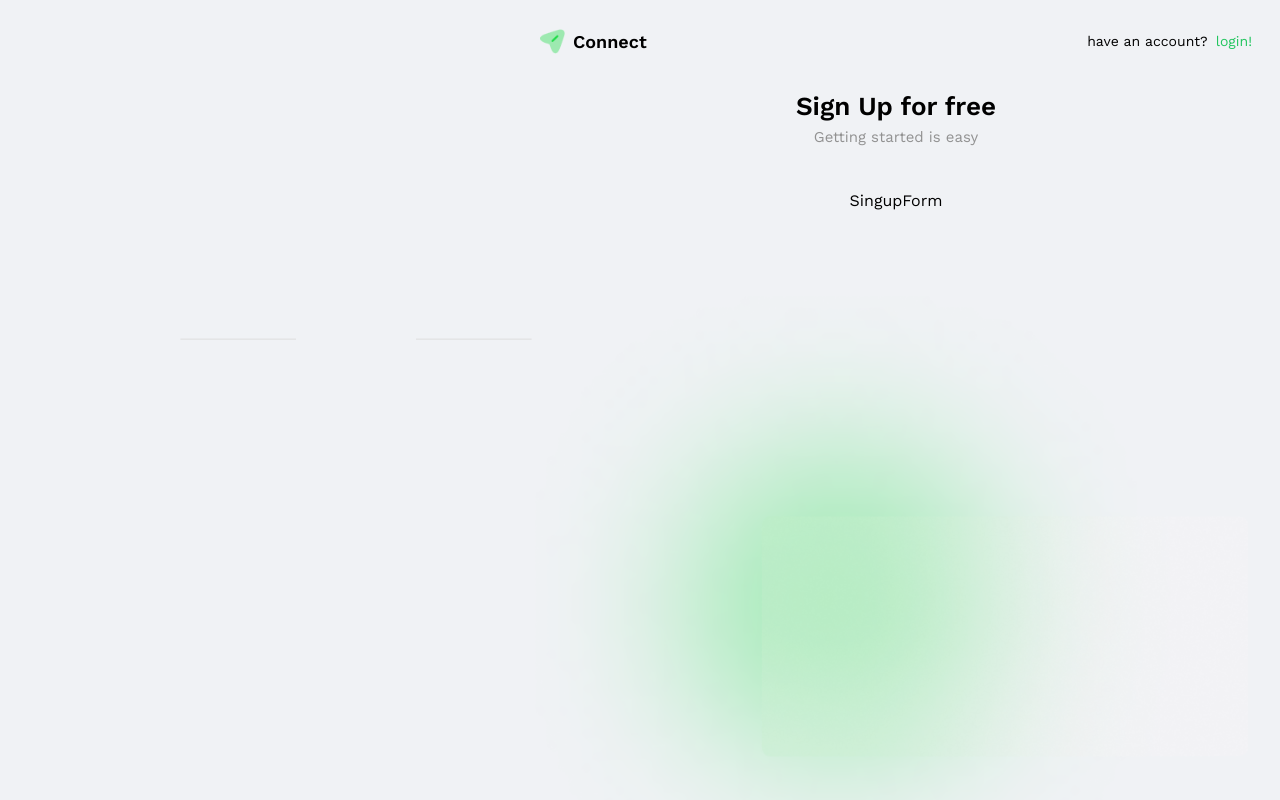
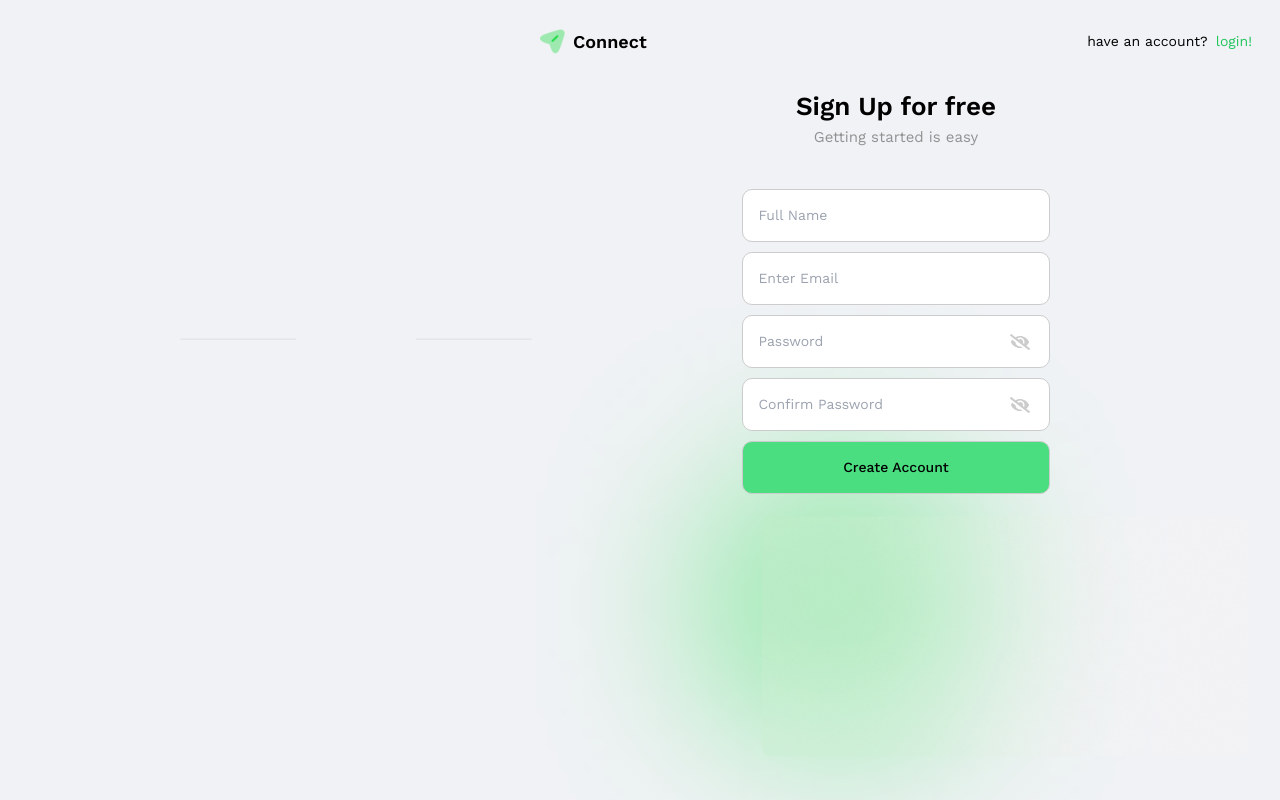
Before and after one commit to LokeshSingh07/connect-chat, a React (Vite) app in the folder client/: page /signup in a window 1280 px wide. Built offline with nearby package versions, Linux system fonts and the light colour scheme; sample sign-in values are in the browser's storage.

Commit message:
Login and signup form created

```diff
--- a/client/package.json
+++ b/client/package.json
@@ -10,8 +10,10 @@
     "preview": "vite preview"
   },
   "dependencies": {
+    "axios": "^1.7.2",
     "react": "^18.3.1",
     "react-dom": "^18.3.1",
+    "react-icons": "^5.2.1",
     "react-router-dom": "^6.24.1"
   },
   "devDependencies": {
--- a/client/src/App.jsx
+++ b/client/src/App.jsx
@@ -4,6 +4,8 @@ import { Route, Routes } from 'react-router-dom';
 import Signup from './pages/Signup';
 import Login from './pages/Login';
 import ErrorPage from "./pages/ErrorPage"
+import SecuredRoute from './components/Auth/SecuredRoute';
+import Home from "./pages/Home"
 
 
 
@@ -17,16 +19,27 @@ function App() {
 
       <Routes>
 
+        <Route
+          path="/home"
+          element={<Home/>}
+        />
 
         <Route
           path="/"
-          element={<Login />}
-
+          element={
+            <SecuredRoute>
+              <Login />
+            </SecuredRoute>
+          }
         />
 
         <Route
           path='/signup'
-          element={<Signup/>}
+          element={
+            <SecuredRoute>
+              <Signup/>
+            </SecuredRoute>
+          }
 
         />
 
--- a/client/src/components/Auth/LoginForm.jsx
+++ b/client/src/components/Auth/LoginForm.jsx
@@ -1,12 +1,98 @@
-import React from 'react'
-
-const LoginForm = () => {
+import React, { useState } from 'react'
+import "../../App.css";
+import { FaEye, FaEyeSlash } from "react-icons/fa";
+import axios from 'axios';
 
 
 
+const LoginForm = () => {
+  const [formData, setFormData] = useState({
+    email: '',
+    password: ''
+  })
+  const {email, password} = formData;
+
+  const [showPassword, setShowPassword] = useState(false);
+
+
+
+  const handleOnChange = (e)=>{
+    setFormData((prevState)=>({
+      ...prevState,
+      [e.target.name]: e.target.value
+    }))
+  }
+
+
+
+
+  const handleOnSubmit = async(e)=>{
+    e.preventDefault();
+    console.log('form submitted', formData);
+
+    try{
+      const response = await axios.post(`${import.meta.env.VITE_BASE_URL}/api/v1/user/login`, formData)
+
+      console.log(response.data.data);
+      localStorage.setItem('accesToken', response.data.data.token);
+    }
+    catch(err){
+      console.log(err);
+    }
+
+  }
+
+
   return (
-    <div>
-        LoginForm
+    <div className='w-[90%] sm:w-[60%] lg:w-[40%]'>
+      <form onSubmit={handleOnSubmit} className='space-y-[10px]'>
+        {/* email */}
+        <div>
+          <input
+            required
+            type="email"
+            name="email"
+            value={email}
+            onChange={handleOnChange}
+            placeholder='Enter Email'
+            className='inputField'
+          />
+        </div>
+
+
+        {/* password */}
+        <div className='relative'>
+          <input
+            type={showPassword? "text" : "password"}
+            name= "password"
+            value={password}
+            onChange={handleOnChange}
+            placeholder="Password"
+            className='inputField'
+          />
+          {/* icon */}
+          <span onClick={()=> setShowPassword((prev)=> !prev)}
+            className='absolute right-2 top-1/2 -translate-y-1/2'
+          >
+            {
+              showPassword ?
+              <FaEye fontSize={20} color='#ccc'/> :
+              <FaEyeSlash  fontSize={20} color='#ccc'/>
+            }
+          </span>
+
+        </div>
+
+
+        {/* submit */}
+        <button type='submit'
+          className='inputField bg-green-400 font-medium'
+        >
+          Log in
+        </button>
+
+
+      </form>
 
 
     </div>
--- a/client/src/components/Auth/OpenRoute.jsx
+++ b/client/src/components/Auth/OpenRoute.jsx
@@ -4,13 +4,13 @@ import { Navigate } from 'react-router-dom';
 
 
 const OpenRoute = ({children}) => {
-    const token = null;                 // TODO
+    const token = localStorage.getItem('token')
 
     if(token === null){
         return children;
     }
     else{
-        return <Navigate to=""/>        // TODO
+        return <Navigate to="/"/>        // TODO
     }
 
 }
--- a/client/src/components/Auth/SecuredRoute.jsx
+++ b/client/src/components/Auth/SecuredRoute.jsx
@@ -4,13 +4,13 @@ import { Navigate } from 'react-router-dom';
 
 
 const SecuredRoute = ({children}) => {
-    const token = "";                 // TODO
+    const token = localStorage.getItem('accessToken');
 
     if(token !== null){
         return children;
     }
     else{
-        return <Navigate to=""/>       // TODO
+        return <Navigate to="/home"/>       // TODO
     }
 }
 
--- /dev/null
+++ b/client/src/components/Auth/SignupForm.jsx
@@ -0,0 +1,133 @@
+import React from 'react'
+import "../../App.css";
+import { useState, useEffect } from 'react';
+import { FaEye, FaEyeSlash } from "react-icons/fa";
+
+
+
+const SignupForm = () => {
+
+  const [formData, setFormData] = useState({
+    fullName: '',
+    email: '',
+    password: '',
+    confirmPassword: '',
+  })
+
+  const [showPassword, setShowPassword] = useState(false);
+  const [showConfirmPassword, setShowConfirmPassword] = useState(false);
+
+
+
+  const handleOnChange = (e)=>{
+    setFormData((prevState)=> ({
+      ...prevState,
+      [e.target.name]: e.target.value})
+    )
+  }
+
+  const handleOnSubmit = (e)=>{
+    e.preventDefault();
+    console.log(formData);
+
+  }
+
+
+    return (
+    <div className='w-[90%] sm:w-[60%] lg:w-[40%]'>
+      <form onSubmit={handleOnSubmit} className='space-y-[10px]'>
+        {/* full name */}
+        <div>
+          <input
+            required
+            type="text"
+            name="fullName"
+            value={formData.fullName}
+            onChange={handleOnChange}
+            placeholder="Full Name"
+            className='inputField'
+          />
+        </div>
+
+
+        {/* Email */}
+        <div>
+          <input
+            required
+            type="email"
+            name="email"
+            value={formData.email}
+            onChange={handleOnChange}
+            placeholder="Enter Email"
+            className='inputField'
+          />
+        </div>
+
+
+
+        {/* Password */}
+        <div className='relative'>
+          <input
+            required
+            type={showPassword ? "text" : "password"}
+            name="password"
+            value={formData.password}
+            onChange={handleOnChange}
+            placeholder="Password"
+            className='inputField'
+          />
+          {/* icon */}
+          <span onClick={()=> setShowPassword((prev)=> !prev)}
+            className='absolute top-[17px] right-[20px]'
+          >
+            {
+              showPassword ?
+              <FaEye fontSize={20} color='#ccc'/> :
+              <FaEyeSlash  fontSize={20} color='#ccc'/>
+            }
+          </span>
+        </div>
+
+
+
+        {/* confirmPassword */}
+        <div className='relative'>
+          <input
+            required
+            type={showConfirmPassword ? "text" : "password"}
+            name="confirmPassword"
+            value={formData.confirmPassword}
+            onChange={handleOnChange}
+            placeholder="Confirm Password"
+            className='inputField'
+          />
+          {/* icon */}
+          <span onClick={()=> setShowConfirmPassword((prev) => !prev)}
+            className='absolute top-[17px] right-[20px]'
+          >
+            {
+              showConfirmPassword ?
+              <FaEye fontSize={20} color='#ccc'/> :
+              <FaEyeSlash  fontSize={20} color='#ccc'/>
+            }
+          </span>
+        </div>
+
+
+
+        {/* submit button */}
+        <button type='submit'
+          className='inputField bg-green-400 font-medium'
+        >
+          Create Account
+        </button>
+
+
+
+      </form>
+
+    </div>
+  )
+}
+
+export default SignupForm
--- a/client/src/components/Auth/SingupForm.jsx
+++ /dev/null
@@ -1,17 +0,0 @@
-import React from 'react'
-
-
-
-const SingupForm = () => {
-
-
-    return (
-    <div>
-        SingupForm
-
-
-    </div>
-  )
-}
-
-export default SingupForm
--- a/client/src/components/Auth/Template.jsx
+++ b/client/src/components/Auth/Template.jsx
@@ -2,7 +2,7 @@ import React from 'react';
 import "../common/common.css";
 import Logo from "../../assets/logo.png"
 import { Link } from 'react-router-dom';
-import SignupForm from "./SingupForm";
+import SignupForm from "./SignupForm";
 import LoginForm from "./LoginForm";
 
 
--- a/client/src/components/common/common.css
+++ b/client/src/components/common/common.css
@@ -60,3 +60,20 @@
         transform: translateX(0);
     }
 }
+
+
+input:focus {
+    background-color: #d8ffe1;
+    border-color: rgb(65, 192, 65);
+    outline: none;
+}
+
+.inputField{
+    width: 100%;
+    padding: 15px;
+    box-sizing: border-box;
+    border: 1px solid #ccc;
+    border-radius: 10px;
+    font-size: 14px;
+    transition: background-color 0.3s ease;
+}
--- /dev/null
+++ b/client/src/pages/Home.jsx
@@ -0,0 +1,9 @@
+import React from 'react'
+
+const Home = () => {
+  return (
+    <div>Home</div>
+  )
+}
+
+export default Home
```
Also changed, not shown: 1 other file (tests, documents, lock files or other folders).
